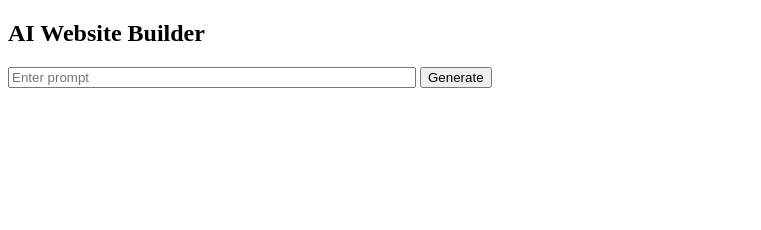
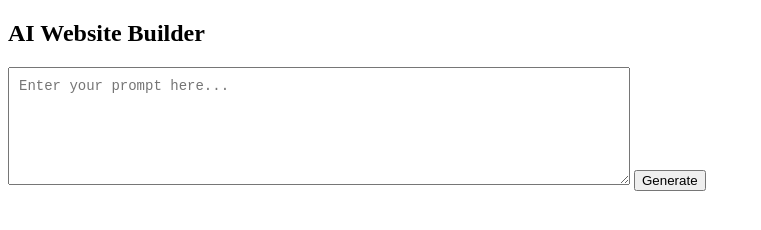
Before and after one commit to Agarwal-Sudhanshu/ai-static-builder, a website: page public/index.html in a window 1280 px wide. Shown: the whole page, without its empty margins (0-761 px from the left). Drawn offline with Linux system fonts and the light colour scheme.

Commit message:
Improved prompt UI to textarea

```diff
--- a/public/index.html
+++ b/public/index.html
@@ -5,12 +5,22 @@
 </head>
 <body>
   <h2>AI Website Builder</h2>
-  <input id="prompt" style="width:400px;" placeholder="Enter prompt" />
+  <textarea
+  id="prompt"
+  rows="6"
+  style="width:600px; padding:10px; font-size:14px;"
+  placeholder="Enter your prompt here..."
+></textarea>
   <button onclick="generate()">Generate</button>
 
   <script>
   async function generate() {
-      const prompt = document.getElementById("prompt").value;
+    const prompt = document.getElementById("prompt").value.trim();
+
+    if (!prompt) {
+      alert("Please enter a prompt.");
+      return;
+    }
 
     await fetch("/generate", {
       method: "POST",
```
Lines whose indentation alone changed are shown as unchanged.
